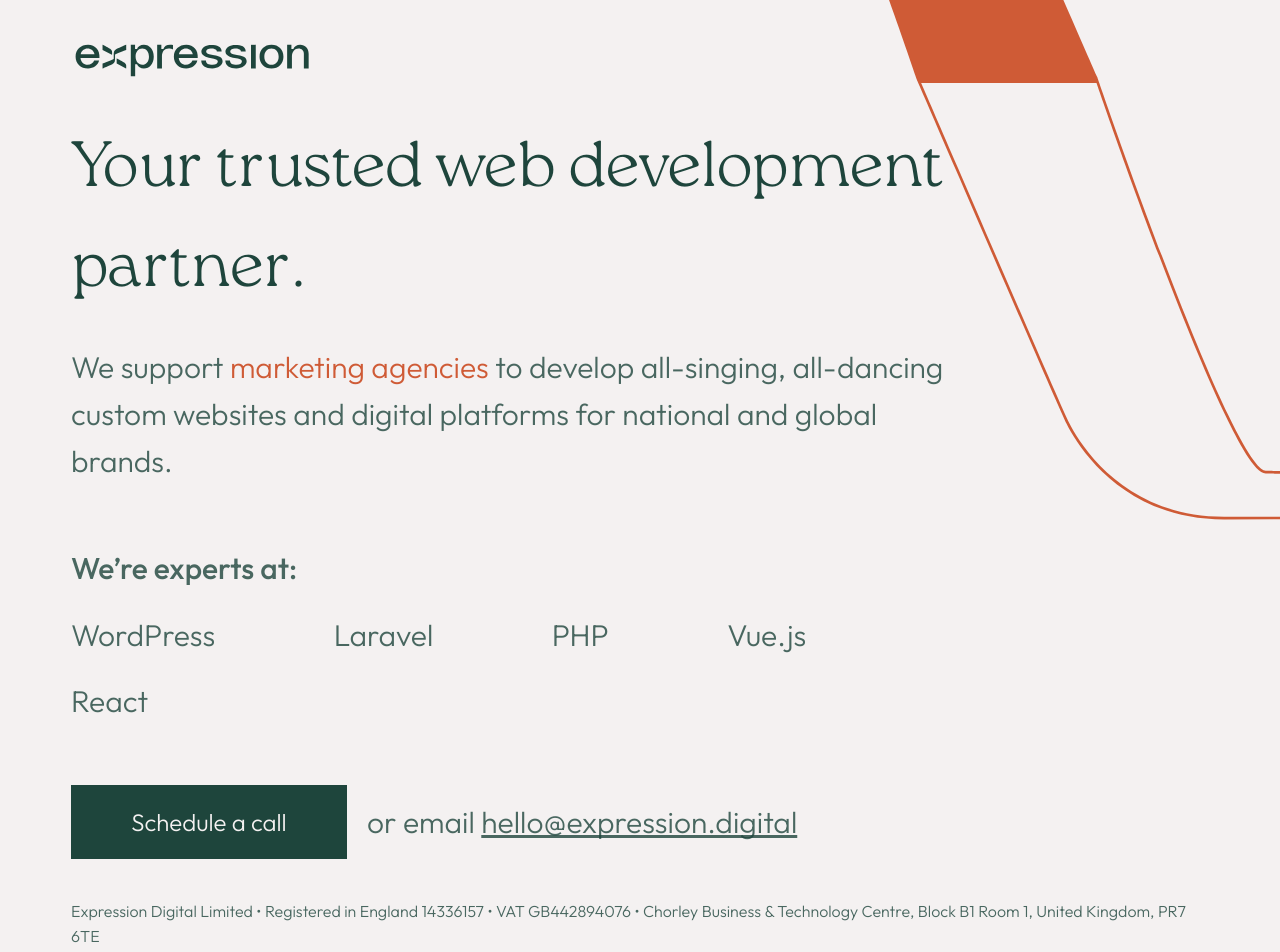
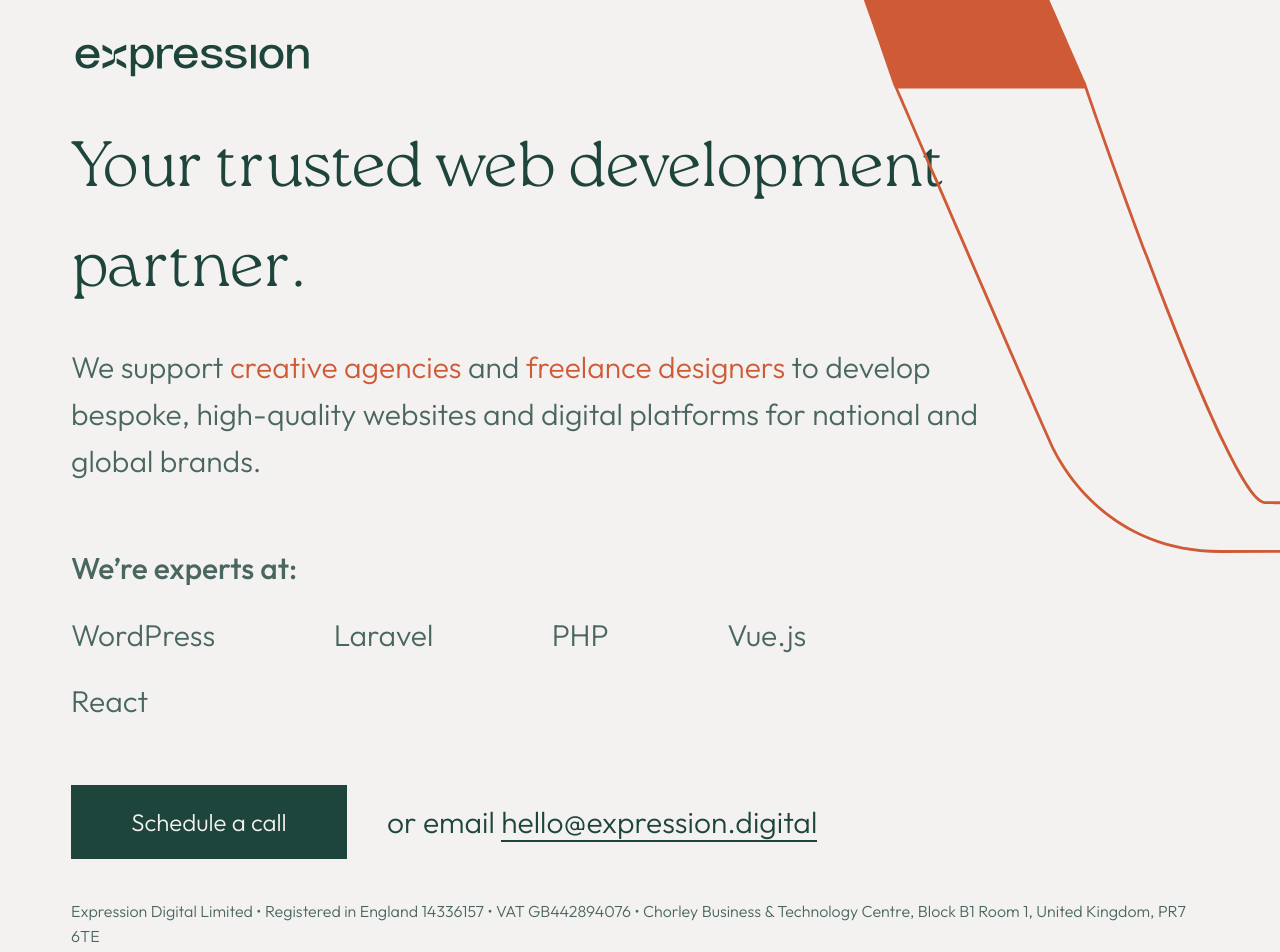
Before and after one commit to MarynaKuvshynova/expressionSingleScreen, a Vue app: page / in a window 1280 px wide. Shown: the top 952 px of the page. Built offline with nearby package versions, Linux system fonts and the light colour scheme.

Commit message:
fixed bugs

```diff
--- a/src/App.vue
+++ b/src/App.vue
@@ -1,8 +1,59 @@
 <template>
     <Skip />
-    <Header />
-    <Main />
-    <Footer />
+    <Header>
+        <h1>
+            <a href="/">
+                <img src="/logo.svg" alt="expression digital" />
+            </a>
+        </h1>
+    </Header>
+    <main class="main">
+        <Introduction>
+            <div class="introduction__text">
+                <h2>Your trusted web development partner.</h2>
+                <p>
+                    We support <mark>creative agencies</mark> and
+                    <mark>freelance designers</mark> to develop bespoke,
+                    high-quality websites and digital platforms for national and
+                    global brands.
+                </p>
+            </div>
+
+            <div class="introduction__text">
+                <p><strong>We’re experts at:</strong></p>
+                <ul class="introduction__list">
+                    <li>WordPress</li>
+                    <li>Laravel</li>
+                    <li>PHP</li>
+                    <li>Vue.js</li>
+                    <li>React</li>
+                </ul>
+            </div>
+
+            <div class="introduction__links">
+                <a
+                    href="https://meetings-eu1.hubspot.com/liam-mclaney"
+                    class="btn"
+                    target="_blank">
+                    Schedule a call
+                </a>
+                <span
+                    >or email
+                    <a class="link" href="mailto:hello@expression.digital"
+                        >hello@expression.digital</a
+                    ></span
+                >
+            </div>
+        </Introduction>
+    </main>
+    <Footer>
+        Expression Digital Limited • Registered in England 14336157 • VAT
+        GB442894076 •
+        <address>
+            Chorley Business & Technology Centre, Block B1 Room 1, United
+            Kingdom, PR7 6TE
+        </address>
+    </Footer>
     <CustomCursor />
     <CustomBG />
 </template>
@@ -11,7 +62,7 @@
 import Skip from "./components/Skip.vue";
 import Header from "./components/Header.vue";
 import Footer from "./components/Footer.vue";
-import Main from "./components/Main.vue";
+import Introduction from "./components/Introduction.vue";
 import CustomCursor from "./components/CustomCursor.vue";
 import CustomBG from "./components/CustomBG.vue";
 
@@ -24,7 +75,7 @@ export default {
     components: {
         Header,
         Footer,
-        Main,
+        Introduction,
         CustomCursor,
         CustomBG,
         Skip,
@@ -71,4 +122,12 @@ export default {
 };
 </script>
 
-<style scoped></style>
+<style scoped>
+.main {
+    display: flex;
+    gap: 60px;
+    flex-direction: column;
+    flex: 1;
+    justify-content: center;
+}
+</style>
--- a/src/components/CustomBG.vue
+++ b/src/components/CustomBG.vue
@@ -28,10 +28,8 @@ export default {
 <style scope>
 .custom-bg {
     pointer-events: none;
-    position: fixed;
-    z-index: 0;
-    top: 0;
-    right: 0;
+    display: none;
+    position: absolute;
     z-index: -1;
 }
 
@@ -42,7 +40,10 @@ export default {
 
 @media (min-width: 1024px) {
     .custom-bg {
-        width: 80%;
+        z-index: 0;
+        top: 0;
+        right: 0;
+        display: block;
     }
 }
 </style>
--- a/src/components/CustomCursor.vue
+++ b/src/components/CustomCursor.vue
@@ -23,7 +23,10 @@ export default {
             ) {
                 this.$refs.customCursor.classList.add(this.activeClassSize);
 
-                if (e.target.classList.contains("btn")) {
+                if (
+                    e.target.classList.contains("btn") ||
+                    e.target.classList.contains("link")
+                ) {
                     this.$refs.customCursor.classList.add(
                         this.activeClassColor
                     );
@@ -45,12 +48,12 @@ export default {
     mounted() {
         this.$nextTick(function () {
             this.xSetter = gsap.quickTo(this.$refs.customCursor, "x", {
-                duration: 0.6,
+                duration: 0.15,
                 ease: "power3",
             });
 
             this.ySetter = gsap.quickTo(this.$refs.customCursor, "y", {
-                duration: 0.6,
+                duration: 0.15,
                 ease: "power3",
             });
 
@@ -78,7 +81,7 @@ export default {
     left: 0;
     transform: translate(-10px, -10px);
     margin: -5px 0 0 -5px;
-    transition: all 0.6s linear;
+    transition: all 0.15s linear;
     display: none;
 }
 
--- a/src/components/Footer.vue
+++ b/src/components/Footer.vue
@@ -1,19 +1,21 @@
 <template>
     <footer class="footer">
         <div class="container">
-            <p>Expression Digital Limited • Registered in England 14336157 • VAT GB442894076 • <address>Chorley Business & Technology Centre, Block B1 Room 1, United Kingdom, PR7 6TE</address></p>
+            <p>
+                <slot />
+            </p>
         </div>
     </footer>
 </template>
 
-<style scoped>
+<style>
 .footer {
     font-size: 16px;
     overflow: hidden;
     padding: 40px 0;
 }
 
-.footer p{
+.footer p {
     margin: 0;
 }
 
--- a/src/components/Header.vue
+++ b/src/components/Header.vue
@@ -1,16 +1,12 @@
 <template>
     <header class="header">
         <div class="container">
-            <h1>
-                <a href="/">
-                    <img src="/logo.svg" alt="expression digital" />
-                </a>
-            </h1>
+            <slot />
         </div>
     </header>
 </template>
 
-<style scoped>
+<style>
 .header {
     padding: 40px 0;
     line-height: 1;
--- a/src/components/Introduction.vue
+++ b/src/components/Introduction.vue
@@ -1,61 +1,14 @@
 <template>
     <section class="introduction">
         <div class="container">
-            <div class="introduction__text">
-                <h2>Your trusted web development partner.</h2>
-                <p>
-                    We support
-                    <MarkText
-                        :textArray="[
-                            'creative agencies',
-                            'marketing agencies',
-                            'digital agencies',
-                            'freelance designers',
-                        ]" />
-                    to develop all-singing, all-dancing custom websites and
-                    digital platforms for national and global brands.
-                </p>
-            </div>
-
-            <div class="introduction__text">
-                <p><strong>We’re experts at:</strong></p>
-                <ul class="introduction__list">
-                    <li>WordPress</li>
-                    <li>Laravel</li>
-                    <li>PHP</li>
-                    <li>Vue.js</li>
-                    <li>React</li>
-                </ul>
-            </div>
-
-            <div class="introduction__links">
-                <a
-                    href="https://meetings-eu1.hubspot.com/liam-mclaney"
-                    class="btn"
-                    target="_blank">
-                    Schedule a call
-                </a>
-                <span
-                    >or email
-                    <a href="mailto:hello@expression.digital"
-                        >hello@expression.digital</a
-                    ></span
-                >
-            </div>
+            <slot />
         </div>
     </section>
 </template>
 
-<script>
-import MarkText from "./markText.vue";
-export default {
-    components: {
-        MarkText,
-    },
-};
-</script>
+<script></script>
 
-<style scoped>
+<style>
 .introduction .container {
     display: flex;
     gap: 60px;
@@ -72,8 +25,9 @@ export default {
 .introduction__links {
     display: flex;
     flex-wrap: wrap;
-    gap: 20px;
+    gap: 20px 40px;
     align-items: center;
+    color: var(--main-text-color);
 }
 
 @media (min-width: 1024px) {
--- a/src/components/Main.vue
+++ /dev/null
@@ -1,25 +0,0 @@
-<template>
-    <main class="main">
-        <Introduction />
-    </main>
-</template>
-
-<script>
-import Introduction from "../components/Introduction.vue";
-
-export default {
-    components: {
-        Introduction,
-    },
-};
-</script>
-
-<style scoped>
-.main {
-    display: flex;
-    gap: 60px;
-    flex-direction: column;
-    flex: 1;
-    justify-content: center;
-}
-</style>
--- a/src/components/MarkText.vue
+++ /dev/null
@@ -1,44 +0,0 @@
-<template>
-    <span class="mark-text" ref="mark"></span>
-</template>
-
-<script>
-export default {
-    props: {
-        textArray: Array,
-    },
-    data() {
-        return {
-            currentIndex: 0,
-            timer: null,
-        };
-    },
-    methods: {
-        changeText() {
-            this.currentIndex =
-                this.currentIndex >= this.textArray.length
-                    ? 0
-                    : this.currentIndex;
-            this.$refs.mark.innerHTML = this.textArray[this.currentIndex];
-            this.currentIndex++;
-        },
-    },
-    mounted() {
-        this.$nextTick(function () {
-            this.changeText();
-            this.timer = setInterval(() => {
-                this.changeText();
-            }, 1000);
-        });
-    },
-    unmounted() {
-        clearInterval(this.timer);
-    },
-};
-</script>
-
-<style scope>
-.mark-text {
-    color: var(--orange-text-color);
-}
-</style>
--- a/src/css/animation.css
+++ b/src/css/animation.css
@@ -7,7 +7,7 @@
 }
 
 .introduction__text {
-    transform: translateX(-100%);
+    transform: translateX(-50px);
 }
 
 .introduction__links > * {
--- a/src/style.css
+++ b/src/style.css
@@ -24,7 +24,7 @@ body {
 }
 
 a {
-    color: var(--main-text-color-80);
+    color: var(--main-text-color);
     text-decoration: underline;
 }
 
@@ -48,6 +48,12 @@ h2 {
     font-size: 40px;
 }
 
+mark {
+    all: unset;
+    background: none;
+    color: var(--orange-text-color);
+}
+
 .btn {
     border-radius: 0;
     border: 0;
@@ -68,10 +74,6 @@ h2 {
     text-decoration: none;
 }
 
-p {
-    margin: 0;
-}
-
 .btn:hover {
     background: var(--orange-text-color);
 }
@@ -79,6 +81,52 @@ p {
 .btn:focus,
 .btn:focus-visible {
     outline: 4px auto -webkit-focus-ring-color;
+}
+
+.link {
+    text-decoration: none;
+    transition: all 0.4s ease-in-out;
+    position: relative;
+    color: var(--main-text-color);
+}
+
+.link:before,
+.link:after {
+    height: 2px;
+    bottom: -1px;
+    left: 0;
+    width: 100%;
+    transition: all 0.2s ease-in-out;
+    position: absolute;
+    content: "";
+    background: var(--main-text-color);
+    transform: scaleX(1);
+    transform-origin: bottom right;
+}
+
+.link:after {
+    transition-delay: 0.2s;
+    transform: scaleX(0);
+    transform-origin: bottom left;
+    background: var(--orange-text-color);
+}
+
+.link:hover,
+.link:focus,
+.link:focus-visible {
+    color: var(--orange-text-color);
+}
+
+.link:hover:before {
+    transform: scaleX(0);
+}
+
+.link:hover:after {
+    transform: scaleX(1);
+}
+
+p {
+    margin: 0;
 }
 
 strong {
@@ -124,4 +172,10 @@ ul {
     .container {
         padding: 0 71px;
     }
+
+    .btn,
+    a,
+    body {
+        cursor: none;
+    }
 }
```
